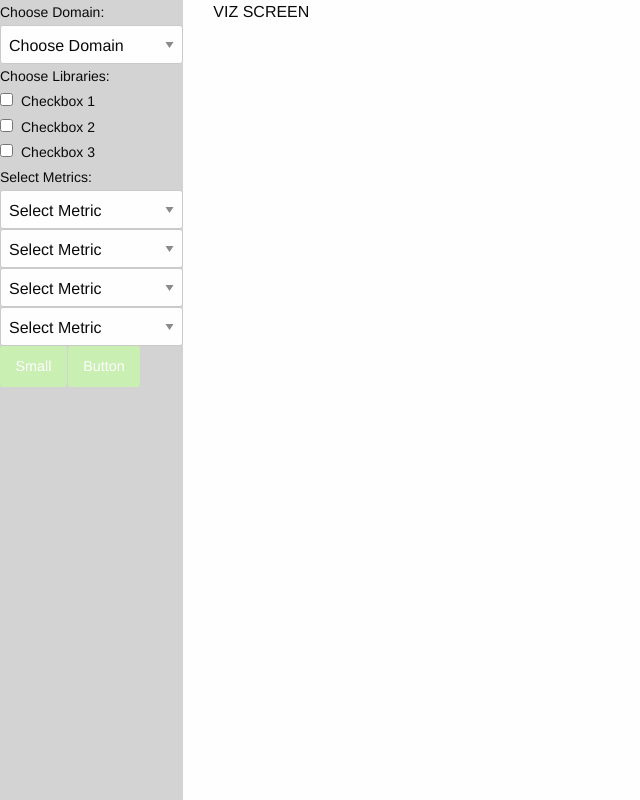
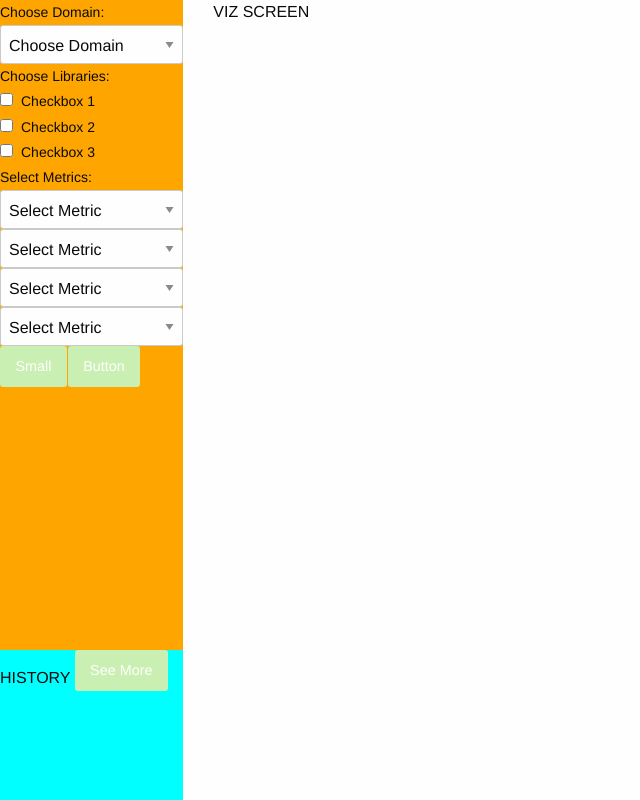
Before and after one commit to DataVisualizationW18/DevRepo, a Flask app: page / in a window 1280 px wide. Shown: the whole page, without its empty margins (0-640 px from the left). Run offline with Flask 2, Linux system fonts and the light colour scheme.

Commit message:
Added expandable history section.

```diff
--- a/static/styles/app.css
+++ b/static/styles/app.css
@@ -3,8 +3,27 @@
   width: 100vw;
 }
 
+#nav-panel-parent {
+  background-color: lightgrey;
+}
+
 #nav-panel {
-  background-color: lightgrey;
+  position: relative;
+  height: 100%;
+}
+
+#form-section {
+  background-color: orange;
+  height: calc(100% - 150px);
+  overflow: auto;
+}
+
+#history-section {
+  bottom: 0;
+  position: absolute;
+  background-color: aqua;
+  width: 100%;
+  height: 150px;
 }
 
 [type='checkbox'] {
--- a/templates/index.html
+++ b/templates/index.html
@@ -10,7 +10,9 @@
   </head>
   <body>
     <div id="full-page" class="grid-x grid-margin-x">
-      <div id="nav-panel" class="cell medium-3 large-2">
+      <div id="nav-panel-parent" class="cell medium-3 large-2">
+        <div id="nav-panel" class="grid-y">
+          <div id="form-section" class="cell medium-3 large-2">
             <form>
               <div id="domain">
                 <label>Choose Domain:
@@ -98,14 +100,14 @@
               </div>
             </form>
           </div>
+          <div id="history-section" class="cell">
+            HISTORY
+            <button type="button" class="button" id="show-more">See More</button>
+          </div>
+        </div>
+      </div>
       <div class="cell auto">VIZ SCREEN</div>
     </div>
-<!--
-    {% if name %}
-      <h1>Hello {{ name }}!</h1>
-    {% else %}
-      <h1>Hello, World!</h1>
-    {% endif %} -->
 
     <script src="{{ url_for('static', filename='js/jquery.js') }}"></script>
     <script src="{{ url_for('static', filename='js/what-input.js') }}"></script>
@@ -113,6 +115,17 @@
 
     <script>
       $(document).foundation();
+
+      $("#show-more").click(function() {
+        if (!$("#history-section").hasClass("expanded")){
+           $("#history-section").animate({height: '100%',},"slow");
+           $("#history-section").addClass("expanded");
+        }
+        else {
+           $("#history-section").animate({height: '150px',},"slow");
+           $("#history-section").removeClass("expanded");
+        }
+      });
     </script>
   </body>
 </html>
```
Lines whose indentation alone changed are shown as unchanged.
